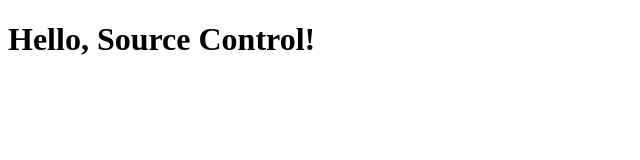
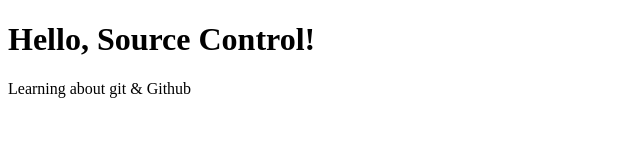
Before and after one commit to theZalmanian/Fall2022-CPW204-HelloSourceControl, a plain HTML site: page index.html in a window 1280 px wide. Shown: the whole page, without its empty margins (0-640 px from the left). Drawn offline with Linux system fonts and the light colour scheme.

Commit message:
Added <p> to index.html

```diff
--- a/index.html
+++ b/index.html
@@ -8,5 +8,9 @@
 </head>
 <body>
     <h1>Hello, Source Control!</h1>
+
+    <p>
+        Learning about git & Github
+    </p>
 </body>
 </html>
```
